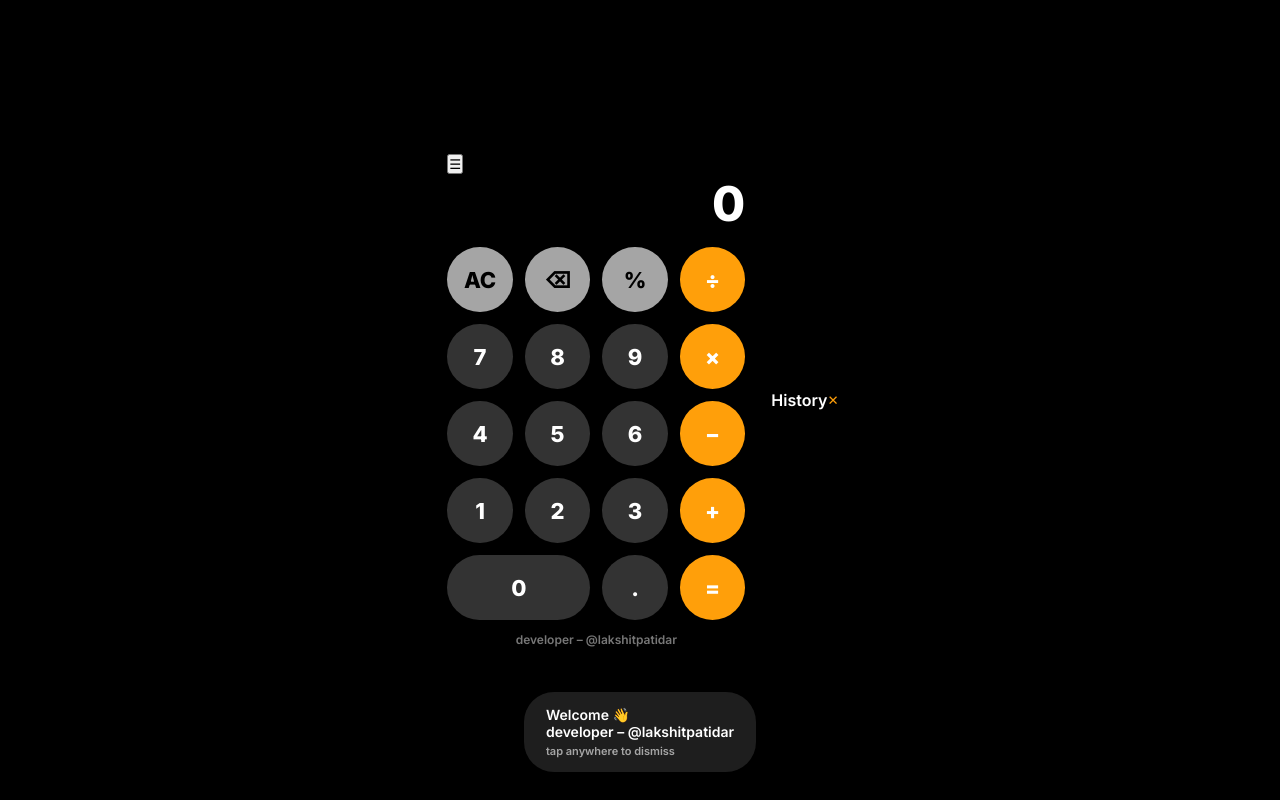
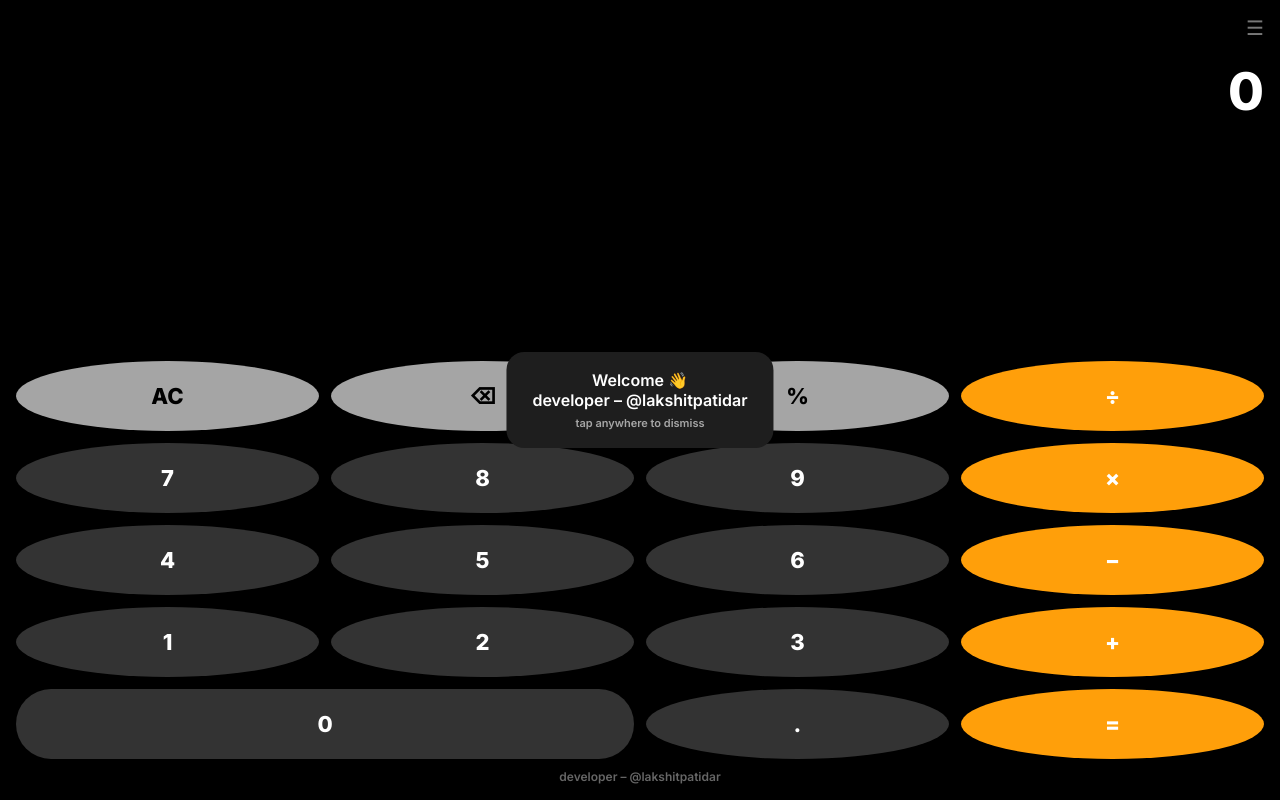
Before and after one commit to lakshitsir/apple-calculator, a plain HTML site: page index.html in a window 1280 px wide. Drawn offline with Linux system fonts and the light colour scheme.

Commit message:
Update style.css

```diff
--- a/style.css
+++ b/style.css
@@ -1,142 +1,127 @@
-* {
-  margin: 0;
-  padding: 0;
-  box-sizing: border-box;
-  font-family: "Inter", sans-serif;
+*{
+  margin:0;
+  padding:0;
+  box-sizing:border-box;
+  font-family:Inter,sans-serif;
 }
 
-body {
-  background: black;
-  height: 100vh;
-  display: flex;
-  justify-content: center;
-  align-items: center;
+body{
+  background:black;
+  height:100vh;
 }
 
-.calculator {
-  width: 330px;
-  background: black;
-  border-radius: 28px;
-  padding: 16px;
-  position: relative;
+.calculator{
+  height:100vh;
+  display:flex;
+  flex-direction:column;
+  padding:16px;
 }
 
-.top-bar {
-  display: flex;
-  justify-content: flex-end;
+.top{
+  display:flex;
+  justify-content:space-between;
+  align-items:flex-start;
+  color:#777;
 }
 
-.top-bar button {
-  background: none;
-  color: #aaa;
-  border: none;
-  font-size: 18px;
+.top button{
+  background:none;
+  border:none;
+  color:#777;
+  font-size:20px;
 }
 
-.display {
-  color: white;
-  font-size: 48px;
-  font-weight: 800;
-  text-align: right;
-  overflow-x: auto;
+.mini-history{
+  font-size:13px;
+  line-height:1.4;
+  text-align:right;
+  max-width:70%;
 }
 
-.history-preview {
-  color: #777;
-  font-size: 14px;
-  text-align: right;
-  min-height: 18px;
-  font-family: "Poppins", sans-serif;
+.display{
+  color:white;
+  font-size:52px;
+  font-weight:800;
+  text-align:right;
+  margin:20px 0;
+  overflow-x:auto;
 }
 
-.buttons {
-  margin-top: 14px;
-  display: grid;
-  grid-template-columns: repeat(4, 1fr);
-  gap: 12px;
+.buttons{
+  margin-top:auto;
+  display:grid;
+  grid-template-columns:repeat(4,1fr);
+  gap:12px;
 }
 
-.btn {
-  height: 65px;
-  border-radius: 50%;
-  border: none;
-  font-size: 22px;
-  font-weight: 800;
-  transition: transform 0.08s ease;
+.btn{
+  height:70px;
+  border-radius:50%;
+  border:none;
+  font-size:22px;
+  font-weight:800;
+  transition:transform .08s ease;
 }
 
-.btn:active {
-  transform: scale(0.9);
+.btn:active{transform:scale(.9)}
+
+.dark{background:#333;color:white}
+.gray{background:#a5a5a5;color:black}
+.orange{background:#ff9f0a;color:white}
+
+.zero{
+  grid-column:span 2;
+  border-radius:40px;
 }
 
-.dark { background: #333; color: white; }
-.gray { background: #a5a5a5; color: black; }
-.orange { background: #ff9f0a; color: white; }
-
-.zero {
-  grid-column: span 2;
-  border-radius: 40px;
+.credit{
+  text-align:center;
+  font-size:12px;
+  color:#666;
+  margin-top:10px;
 }
 
-.credit {
-  margin-top: 12px;
-  text-align: center;
-  color: #777;
-  font-size: 12px;
+/* history */
+.history-screen{
+  position:fixed;
+  inset:0;
+  background:black;
+  display:none;
+  flex-direction:column;
+  padding:16px;
 }
 
-/* History panel */
-.history-panel {
-  position: absolute;
-  top: 0;
-  left: 0;
-  width: 100%;
-  height: 100%;
-  background: black;
-  display: none;
-  flex-direction: column;
+.history-header{
+  display:flex;
+  justify-content:space-between;
+  color:white;
+  font-size:18px;
 }
 
-.history-header {
-  display: flex;
-  justify-content: space-between;
-  color: white;
-  padding: 10px;
+#historyList{
+  margin-top:15px;
+  color:#ccc;
+  font-size:14px;
+  overflow-y:auto;
 }
 
-.history-header button {
-  background: none;
-  border: none;
-  color: #ff9f0a;
+/* toast */
+#toast{
+  position:fixed;
+  top:50%;
+  left:50%;
+  transform:translate(-50%,-50%);
+  background:#1e1e1e;
+  color:white;
+  padding:18px 26px;
+  border-radius:18px;
+  text-align:center;
+  opacity:0;
+  transition:opacity .4s;
 }
 
-.history-list {
-  padding: 10px;
-  overflow-y: auto;
-  color: #ccc;
-  font-size: 14px;
-}
-
-.history-item {
-  margin-bottom: 10px;
-  cursor: pointer;
-}
-
-/* Toast */
-#toast {
-  position: fixed;
-  bottom: 28px;
-  background: #1e1e1e;
-  color: white;
-  padding: 14px 22px;
-  border-radius: 30px;
-  opacity: 0;
-  transition: opacity 0.4s ease;
-  font-size: 14px;
-}
-
-.toast-note {
-  font-size: 11px;
-  opacity: 0.6;
-  margin-top: 4px;
-}
+.toast-note{
+  font-size:11px;
+  opacity:.6;
+  margin-top:6px;
+  }
```
